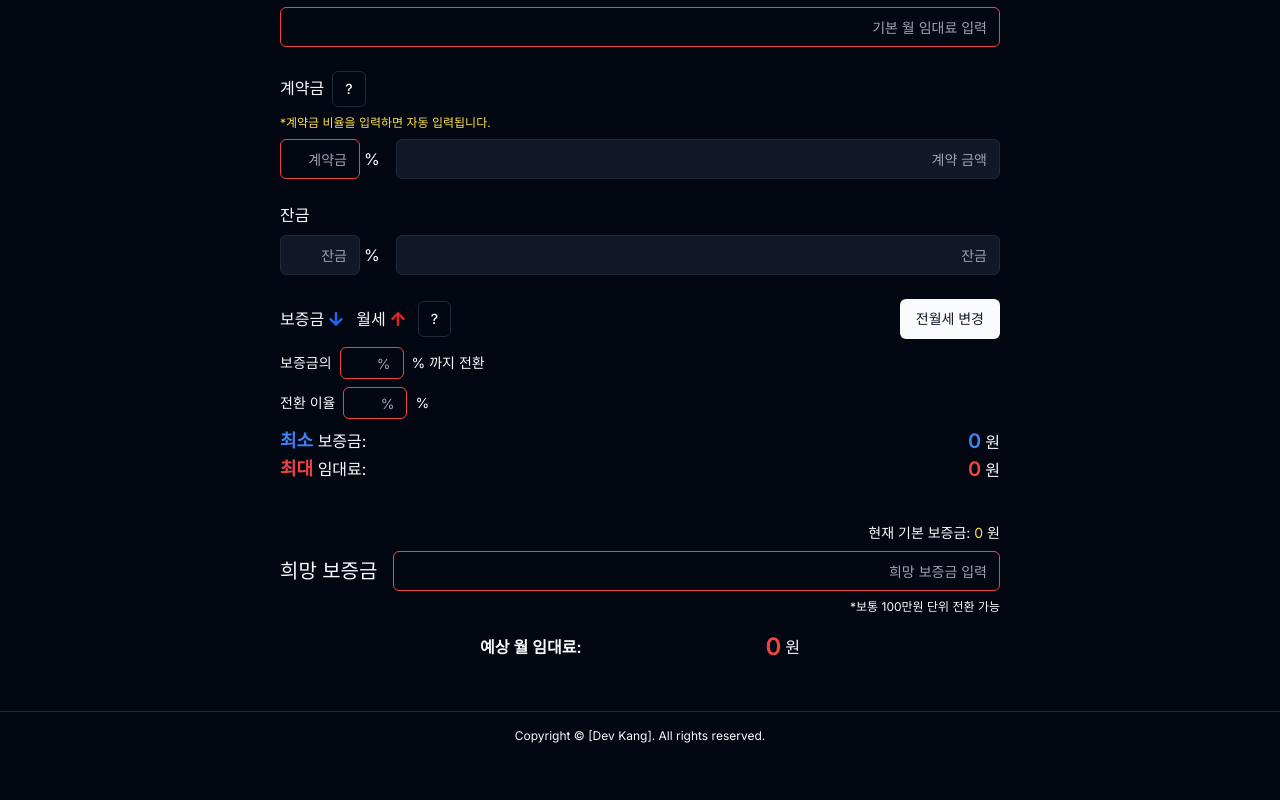
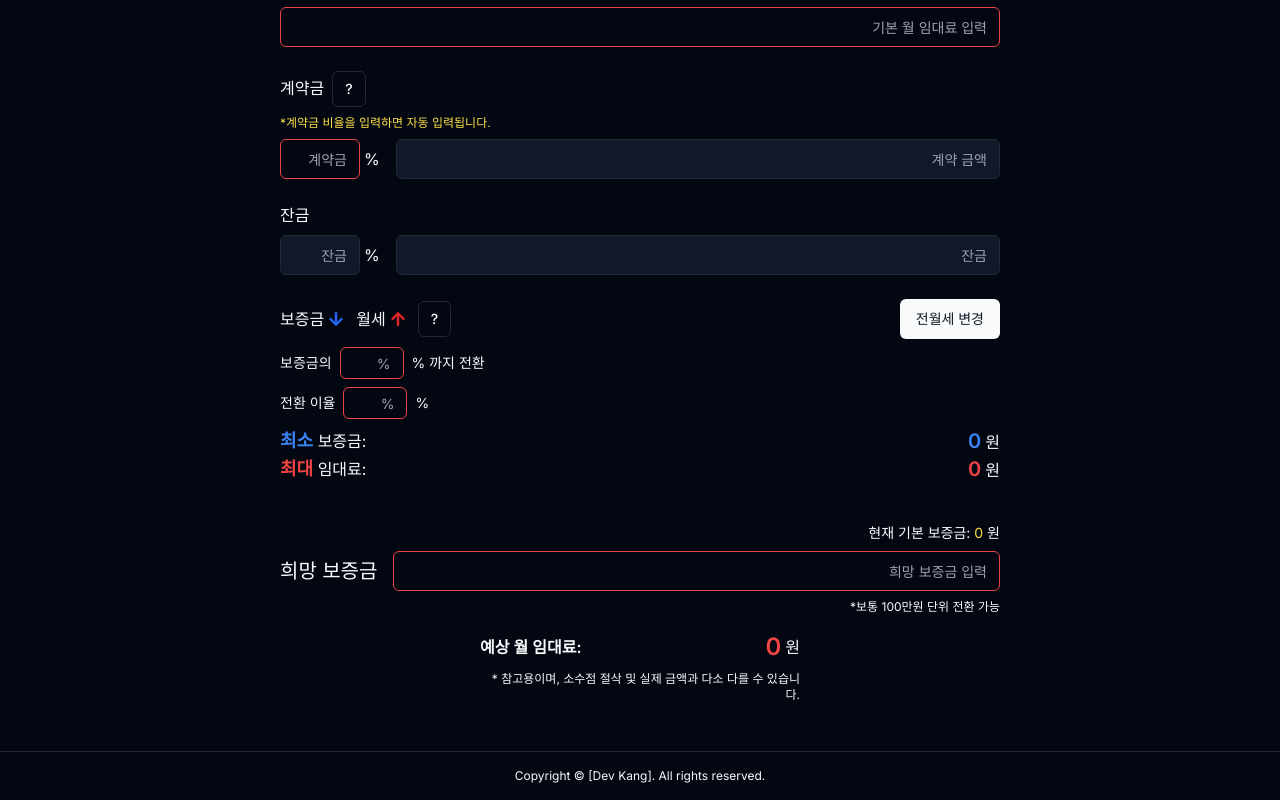
Before and after one commit to WebKBS/deposit-calculator, a Next.js app: page / in a window 1280 px wide. Shown: the part 313-1113 px from the top of the page. Before the commit the page ends 1073 px from the top, so only its background shows below. Built offline with nearby package versions, Linux system fonts and the light colour scheme.

Commit message:
ux 변경사항 추가

```diff
--- a/components/Calculator.tsx
+++ b/components/Calculator.tsx
@@ -548,7 +548,8 @@ export default function Calculator() {
           </p>
         </div>
 
-        <div className="flex justify-between items-center pb-12 mx-auto max-w-80">
+        <div className="max-w-80 mx-auto pb-12">
+          <div className="flex justify-between items-center">
             <h3 className="font-semibold">예상 월 임대료:</h3>
             <p className="flex items-center">
               <strong className="mr-1 text-2xl font-semibold text-red-500 break-all">
@@ -557,6 +558,10 @@ export default function Calculator() {
               원
             </p>
           </div>
+          <p className="text-xs text-right mt-2">
+            * 참고용이며, 소수점 절삭 및 실제 금액과 다소 다를 수 있습니다.
+          </p>
+        </div>
       </div>
     </div>
   );
--- a/components/TipAlertDialog.tsx
+++ b/components/TipAlertDialog.tsx
@@ -36,6 +36,7 @@ export function TipAlertDialog({ title, body, image }: TipAlertDialogProps) {
                 src={image}
                 alt={title}
                 className="w-full mb-4"
+                placeholder="blur"
               />
             )}
             {body}
--- a/components/menu/MenuList.tsx
+++ b/components/menu/MenuList.tsx
@@ -23,7 +23,7 @@ export default function MenuList() {
             <li key={index}>
               <Link
                 href={menu.href}
-                className="text-sm block p-2 hover:bg-gray-800 rounded-md"
+                className="text-sm block p-2 dark:hover:bg-gray-800 rounded-md hover:bg-gray-200"
                 onClick={toggle}
               >
                 {menu.name}
```
Also changed, not shown: public/manifest.json, 1 other file (tests, documents, lock files or other folders). Lines whose indentation alone changed are shown as unchanged.
